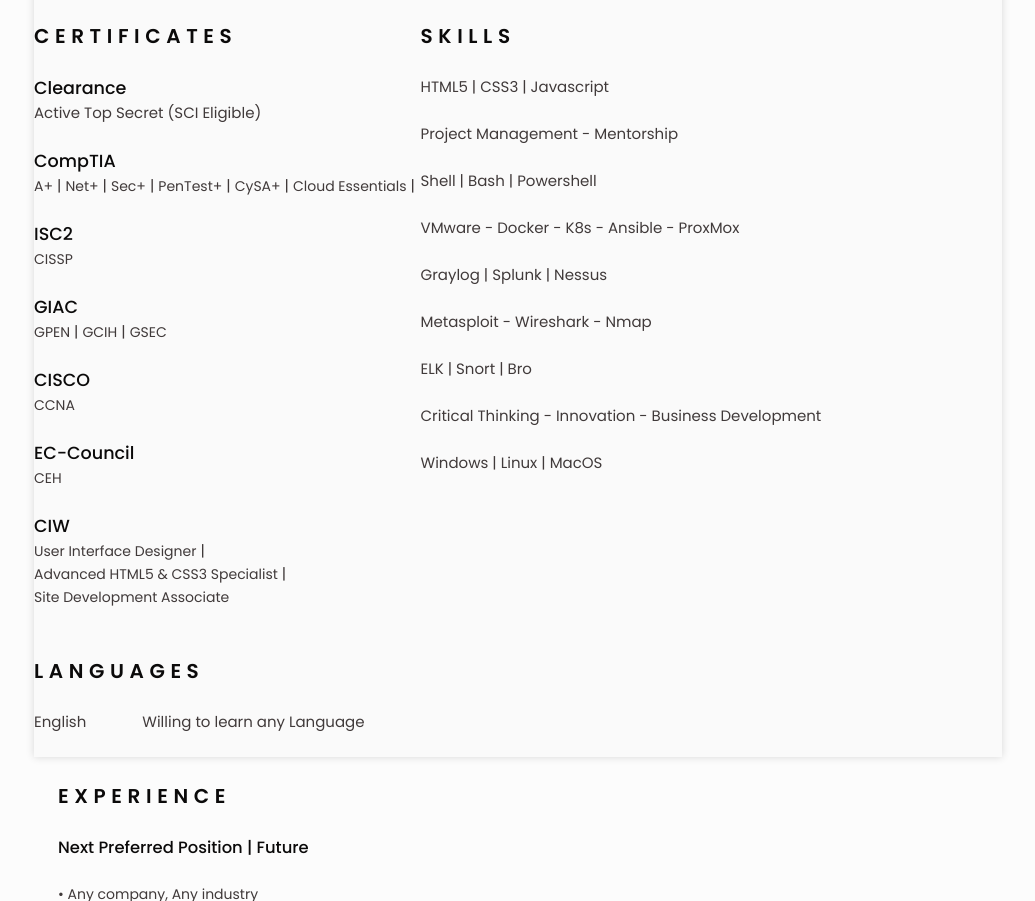
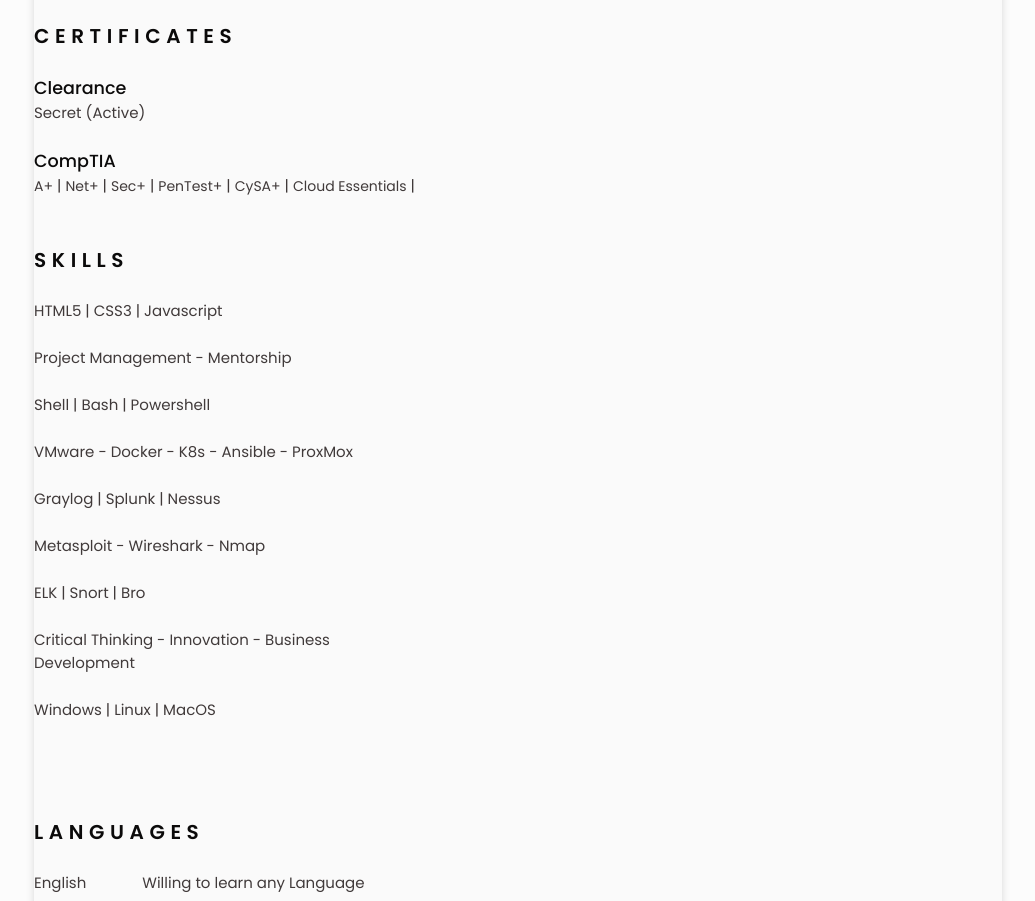
Before and after one commit to jsan-codes/resume, a plain HTML site: page index.html in a window 1280 px wide. Shown: the part 1067-1968 px from the top of the page, without its empty margins (122-1157 px from the left). Drawn offline with nearby package versions, Linux system fonts and the light colour scheme; no server answers; files whose address does not match are found by name.

Commit message:
Credly Update

```diff
--- a/index.html
+++ b/index.html
@@ -204,7 +204,7 @@
 
                     <div class="certificate__content">
                       <h3 class="certificate__title">Clearance</h3>
-                      <p class="certificate__description">Active Top Secret (SCI Eligible)</p>
+                      <p class="certificate__description">Secret (Active)</p>
                     </div>
 
                       <div class="certificate__content">
@@ -216,33 +216,13 @@
                           <a href="https://www.credly.com/badges/58117a32-3140-4287-bc99-e7662ba7938b" target="_blank" class="social__link">CySA+</a> |
                           <a href="https://www.credly.com/badges/db01c0d4-7b42-4148-b27c-b6db311a96e2" target="_blank" class="social__link">Cloud Essentials</a> | </p>
                       </div>
-
-                      <div class="certificate__content">
-                        <h3 class="certificate__title">ISC2</h3>
-                        <p class="certificate__description"><a href="https://www.isc2.org/MemberVerification?LastName=pech&MemberNumber=692038" target="_blank" class="social__link">CISSP</a></p>
-                      </div>
-
-                      <div class="certificate__content">
-                        <h3 class="certificate__title">GIAC</h3>
-                        <p class="certificate__description"><a href="https://www.giac.org/certifications/penetration-tester-gpen/" target="_blank" class="social__link">GPEN</a> | <a href="https://www.giac.org/certifications/certified-incident-handler-gcih/" target="_blank" class="social__link">GCIH</a> | <a href="https://www.giac.org/certifications/security-essentials-gsec/" target="_blank" class="social__link">GSEC</a></p>
-                      </div>
-
-                      <div class="certificate__content">
-                        <h3 class="certificate__title">CISCO</h3>
-                        <p class="certificate__description"><a href="https://www.certmetrics.com/cisco/public/verification.aspxVerificationCode=FC8X8JSPFG4112CX" target="_blank" class="social__link">CCNA</a></p>
-                      </div>
-
-                      <div class="certificate__content">
-                        <h3 class="certificate__title">EC-Council</h3>
-                        <p class="certificate__description"><a href="https://aspen.eccouncil.org/VerifyCertification#=ECC0374581692CandidateName=Jacob_Pech" target="_blank" class="social__link">CEH</a></p>
-                      </div>
-
+<!--
                       <div class="certificate__content">
                         <h3 class="certificate__title">CIW</h3>
                         <p class="certificate__description"><a href="https://www.ciwcertified.com/ciw-certifications/web-and-mobile-design-series/user-interface-designer" target="_blank" class="social__link">User Interface Designer</a> | <a href="https://www.ciwcertified.com/ciw-certifications/web-and-mobile-design-series/advanced-html5-and-css3-specialist" target="_blank" class="social__link">Advanced HTML5 & CSS3 Specialist</a> | <a href="https://www.ciwcertified.com/ciw-certifications/web-foundations-series/site-development-associate" target="_blank" class="social__link">Site Development Associate</a></p>
                       </div>
                   </div>
-                </section>
+                </section>-->
 
                 <!--========== SKILLS  ==========-->
                 <section class="skills section" id="skills">
```
